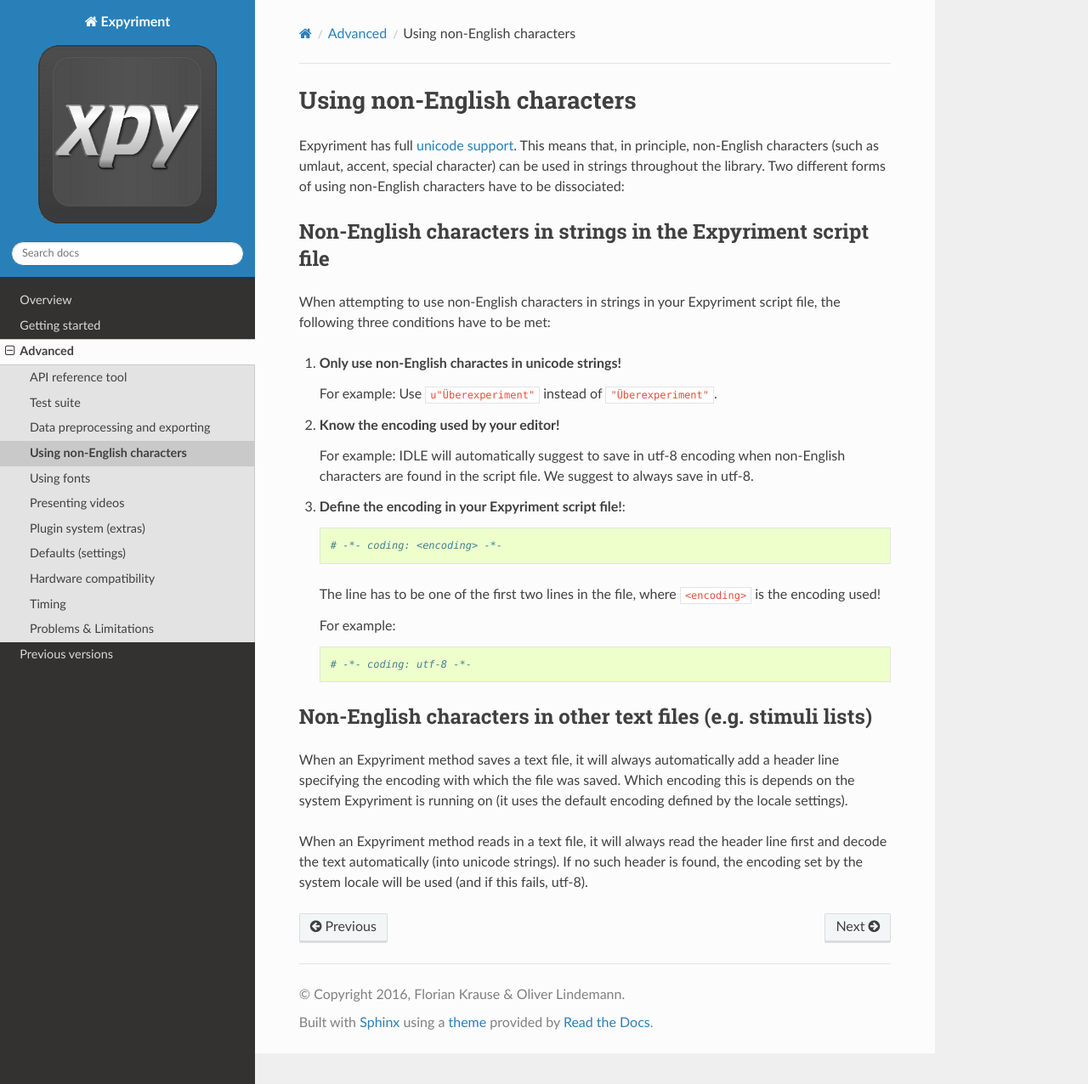
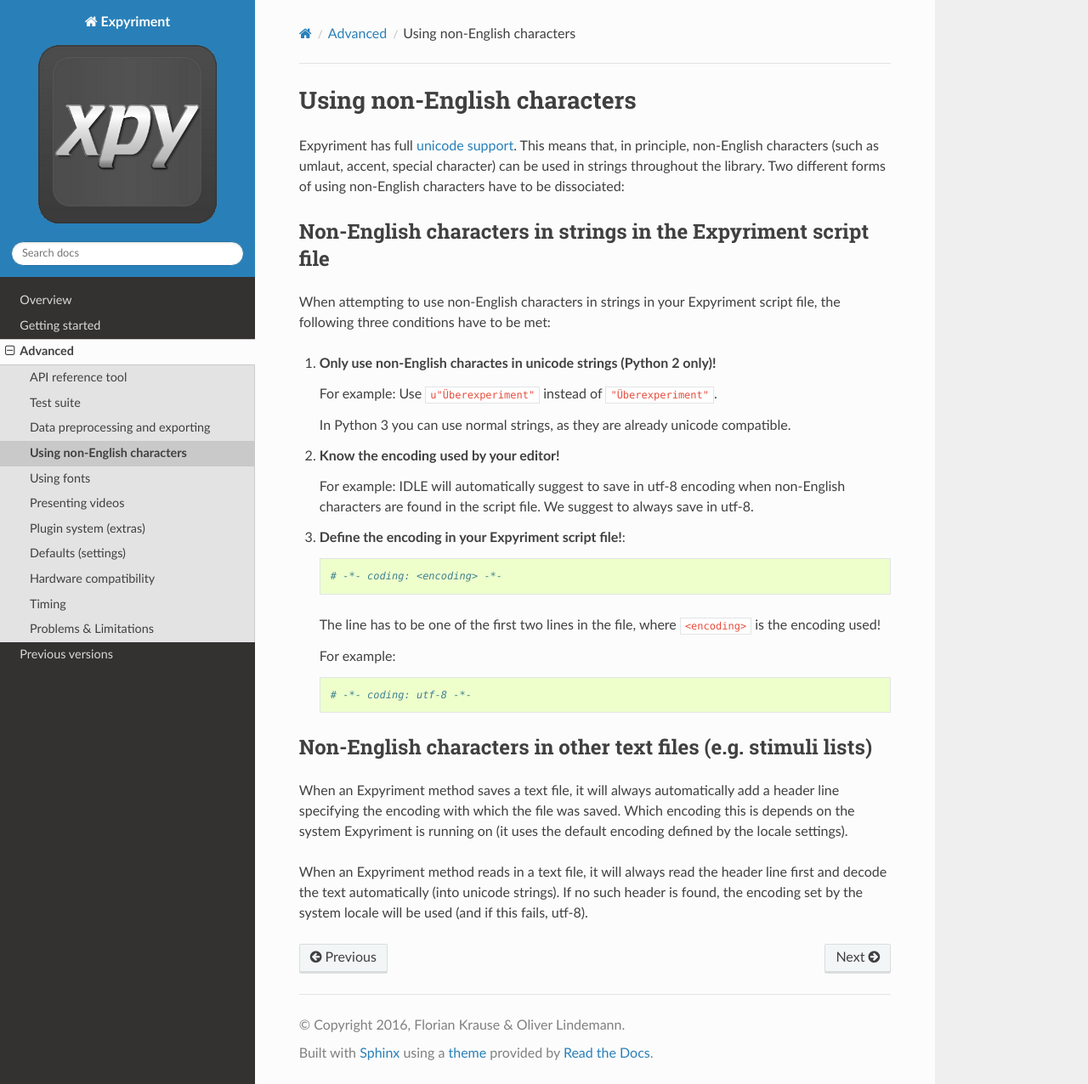
Before and after one commit to expyriment/expyriment, a Sphinx documentation site: the page built from documentation/sphinx/Unicode.rst, in a window 1280 px wide and 1276 px high. Shown: the whole window at 85% size. Built offline with Sphinx 7.4.7 and the Read the Docs theme 2.0.0, drawn with Linux system fonts in a browser that asks for light colours; pages that are not in the unit, such as notebooks, are missing from menus.

Commit message:
Update Unicode.rst

```diff
--- a/documentation/sphinx/Unicode.rst
+++ b/documentation/sphinx/Unicode.rst
@@ -10,9 +10,11 @@
 When attempting to use non-English characters in strings in your Expyriment
 script file, the following three conditions have to be met:
 
-1. **Only use non-English charactes in unicode strings!**
+1. **Only use non-English charactes in unicode strings (Python 2 only)!**
 
    For example: Use ``u"Überexperiment"`` instead of ``"Überexperiment"``.
+
+   In Python 3 you can use normal strings, as they are already unicode compatible.
 
 2. **Know the encoding used by your editor!**
 
```
